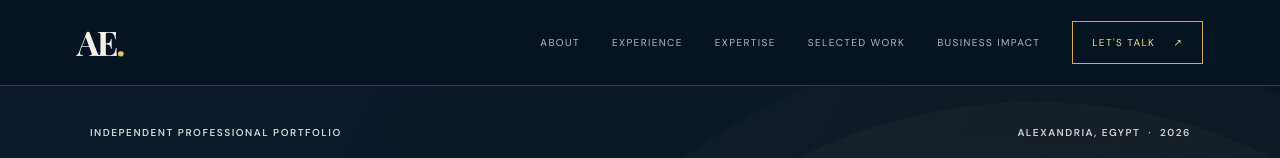
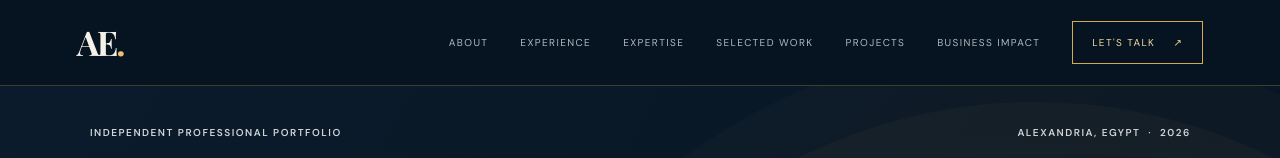
Before and after one commit to Shahawey1/Shahawey1.github.io, a plain HTML site: page index.html in a window 1280 px wide. Shown: the top 158 px of the page. Drawn offline with nearby package versions, Linux system fonts and the light colour scheme; a web font is replaced by a local one.

Commit message:
Add Projects to portfolio navigation

```diff
--- a/index.html
+++ b/index.html
@@ -8,7 +8,7 @@
 <link rel="stylesheet" href="styles.css"></head><body>
 <div class="cursor-glow" aria-hidden="true"></div><header class="site-header">
   <a class="brand" href="index.html" aria-label="Ahmed Elshahawey home">AE<span>.</span></a>
-  <nav class="nav" id="nav"><a href="about.html">About</a><a href="experience.html">Experience</a><a href="expertise.html">Expertise</a><a href="work.html">Selected Work</a><a href="impact.html">Business Impact</a><a href="contact.html" class="nav-contact">Let's talk <span>↗</span></a></nav>
+  <nav class="nav" id="nav"><a href="about.html">About</a><a href="experience.html">Experience</a><a href="expertise.html">Expertise</a><a href="work.html">Selected Work</a><a href="projects.html">Projects</a><a href="impact.html">Business Impact</a><a href="contact.html" class="nav-contact">Let's talk <span>↗</span></a></nav>
   <button class="menu-toggle" id="menuToggle" aria-label="Toggle navigation" aria-expanded="false"><span></span><span></span></button>
  </header>
 <main id="top"><section class="hero section-wrap">
```
